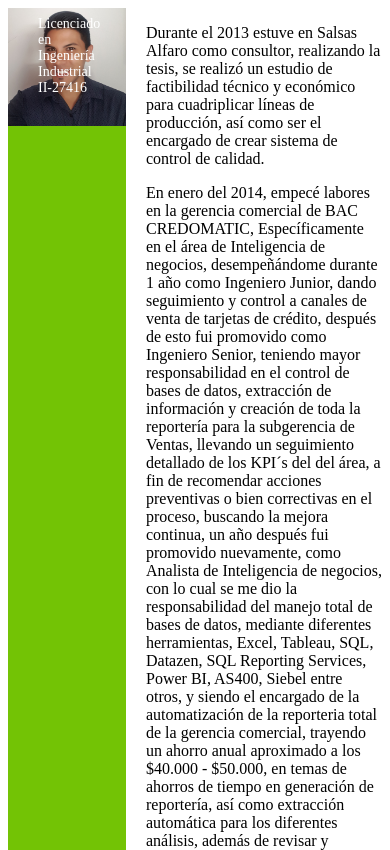
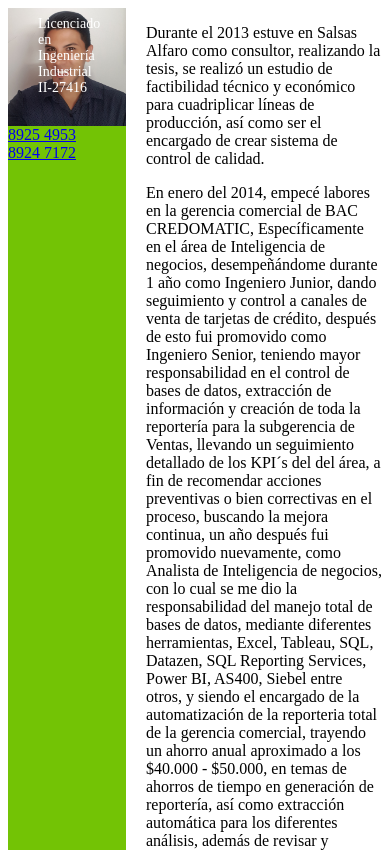
Before and after one commit to guayom/cv-marco-ruiz, a Gatsby site: page / in a window 390 px wide. Shown: the top 850 px of the page. Built offline with nearby package versions, Linux system fonts and the light colour scheme; Gatsby itself is replaced by a stand-in of ours.

Commit message:
Add phone numbers

```diff
--- /dev/null
+++ b/src/components/PersonalData/PhoneNumbers.js
@@ -0,0 +1,19 @@
+import React from 'react'
+
+function PhoneNumbers({phoneNumbers}){
+  if(!phoneNumbers) {
+    return null
+  } else {
+    return (
+      <div>
+        {phoneNumbers.map((p,i) => (
+          <div key={i}>
+            <a href={`tel:+506 ${p}`}>{p}</a>
+          </div>
+        ))}
+      </div>
+    )
+  }
+}
+
+export default PhoneNumbers
--- a/src/components/PersonalData/index.js
+++ /dev/null
@@ -1,20 +0,0 @@
-import React from 'react'
-import ProfilePic from './profilePic'
-import styled from 'styled-components'
-
-const Container = styled.div`
-    flex: 2 0;
-    background: ${props => props.mainColor};
-    margin-right: 20px;
-    color: #fff;
-`
-
-export default ({image, mainColor, name, jobTitle}) => (
-    <Container mainColor={mainColor}>
-        <ProfilePic
-            name={name}
-            jobTitle={jobTitle}
-            image={image}
-        />
-    </Container>
-)
--- a/src/pages/index.md
+++ b/src/pages/index.md
@@ -8,7 +8,7 @@ dateOfBirth: "1991-10-06"
 placeOfBirth: San José Costa Rica
 phoneNumbers:
     - 8925 4953
-    - 8925 4953
+    - 8924 7172
 civilStatus: Soltero
 image: pic.jpg
 email: marcoruiz10@hotmail.com
--- a/src/templates/index.js
+++ b/src/templates/index.js
@@ -1,5 +1,14 @@
 import React from "react";
-import PersonalData from '../components/PersonalData'
+import ProfilePic from '../components/PersonalData/profilePic'
+import PhoneNumbers from '../components/PersonalData/PhoneNumbers'
+import styled from 'styled-components'
+
+const PersonalInfo = styled.div`
+    flex: 2 0;
+    background: ${props => props.mainColor};
+    margin-right: 20px;
+    color: #fff;
+`
 
 export default function Template({
   data, // this prop will be injected by the GraphQL query below.
@@ -9,12 +18,19 @@ export default function Template({
   const mainImage = allImageSharp.edges.find(i => i.node.sizes.originalName === frontmatter.image).node
   return (
     <div style={{display: `flex`}}>
-      <PersonalData
-        image={mainImage}
+      <PersonalInfo
         mainColor={frontmatter.mainColor}
-        name={frontmatter.name}
-        jobTitle={frontmatter.jobTitle}
-      />
+      >
+        <ProfilePic
+          image={mainImage}
+          name={frontmatter.name}
+          jobTitle={frontmatter.jobTitle}
+        />
+        <PhoneNumbers
+          phoneNumbers={frontmatter.phoneNumbers}
+        />
+      </PersonalInfo>
+
       <div style={{flex: `4 0`}}>
         <div
           className="blog-post-content"
```
